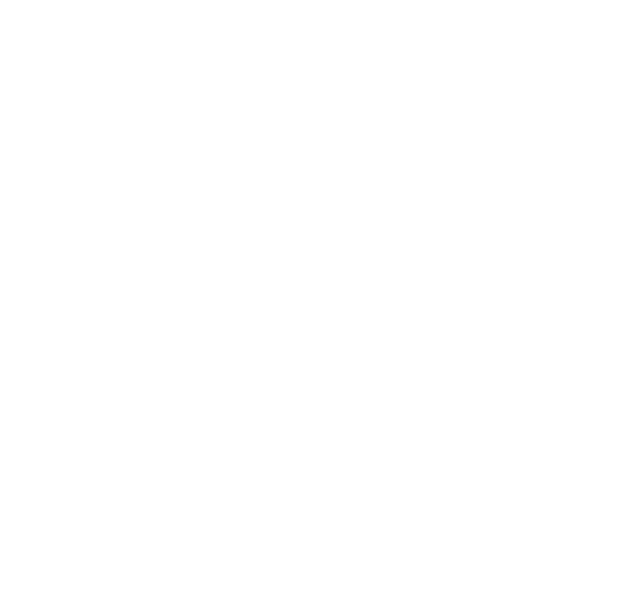
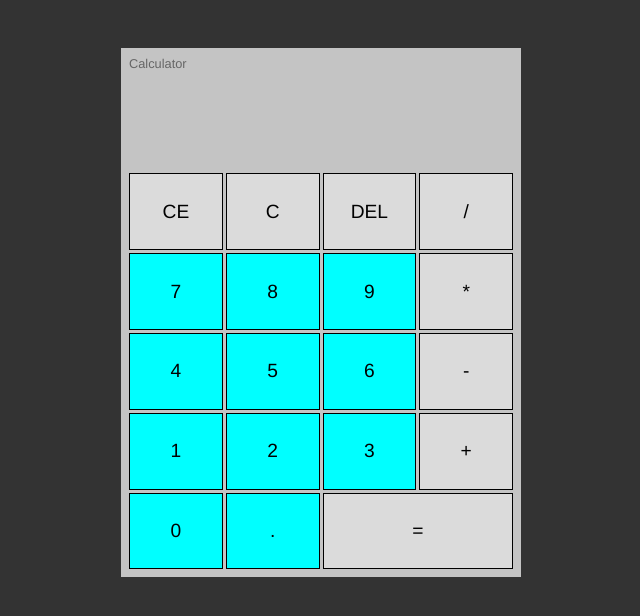
Before and after one commit to Mozart96P/Calculator, a plain HTML site: page index.html in a window 1280 px wide. Shown: the whole page, without its empty margins (319-959 px from the left). Drawn offline with Linux system fonts and the light colour scheme.

```diff
--- a/index.html
+++ b/index.html
@@ -5,8 +5,37 @@
     <meta http-equiv="X-UA-Compatible" content="IE=edge">
     <meta name="viewport" content="width=device-width, initial-scale=1.0">
     <title>Calculator</title>
+    <link rel="stylesheet" href="style.css">
+    <script src="script.js" defer></script>
 </head>
 <body>
-
+    <div id="calc">
+        <h3>Calculator</h3>
+        <div id="operations">
+            <div id="previous-operation"></div>
+            <div id="current-operation"></div>
+        </div>
+        <div id="buttons-container">
+            <button>CE</button>
+            <button>C</button>
+            <button>DEL</button>
+            <button>/</button>
+            <button class="number">7</button>
+            <button class="number">8</button>
+            <button class="number">9</button>
+            <button>*</button>
+            <button class="number">4</button>
+            <button class="number">5</button>
+            <button class="number">6</button>
+            <button>-</button>
+            <button class="number">1</button>
+            <button class="number">2</button>
+            <button class="number">3</button>
+            <button>+</button>
+            <button class="number">0</button>
+            <button class="number">.</button>
+            <button id="equal-btn">=</button>
+        </div>
+    </div>
 </body>
 </html>
--- a/style.css
+++ b/style.css
@@ -0,0 +1,66 @@
+*{
+    margin: 0;
+    padding: 0;
+    box-sizing: border-box;
+    font-family: Helvetica;
+}
+
+body{
+    background-color: #333;
+    display: flex;
+    align-items: center;
+    justify-content: center;
+    padding: 3em;
+}
+#calc{
+    width: 400px;
+    padding: .5em;
+    background-color: #c4c4c4;
+    color: #000;
+    display: flex;
+    flex-direction: column;
+}
+#calc h3{
+    font-size: .8em;
+    font-weight: 300;
+    color: #666;
+}
+#operations{
+    text-align: right;
+}
+#previous-operation{
+    color: #777;
+    padding: 0.2em;
+    overflow-wrap:break-word;
+    min-height: 1.6em;
+}
+#current-operation{
+    min-height: 1.6em;
+    font-size: 3em;
+    font-weight: 700;
+    padding: .2em;
+    overflow-wrap: break-word;
+}
+#buttons-container{
+    display: grid;
+    grid-template-columns: 1fr 1fr 1fr 1fr;
+    gap: 3px;
+}
+#buttons-container button{
+    border: 1px solid;
+    border-radius: 0;
+    height: 4em;
+    font-size: 1.2em;
+    background-color: #dbdbdb;
+    cursor: pointer;
+}
+#buttons-container .number{
+    background-color: aqua;
+}
+#buttons-container button:hover{
+    background-color: #bababa;
+    border-color:aqua;
+}
+#equal-btn{
+    grid-column: span 2;
+}
```
